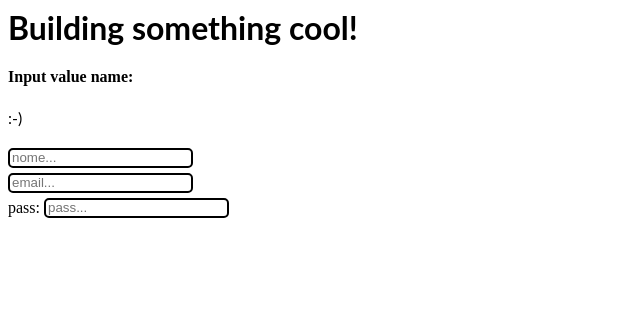
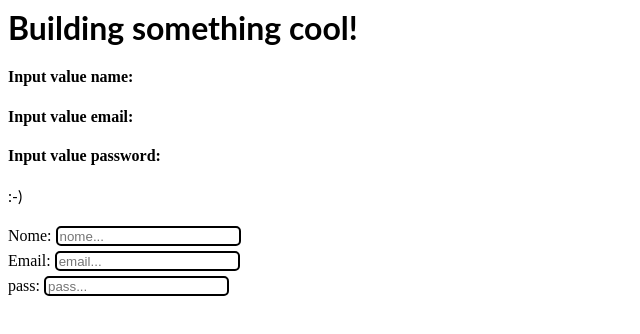
Before and after one commit to wjuniorw/react-hooks-and-cutom-forms, a React (Create React App) app: page / in a window 1280 px wide. Shown: the top 334 px of the page, without its empty margins (0-640 px from the left). Built offline with nearby package versions, Linux system fonts and the light colour scheme.

Commit message:
1 file modified

```diff
--- a/src/App.js
+++ b/src/App.js
@@ -4,23 +4,36 @@ import "./style.css";
 import { useFormValues, Form, Input } from "./hooks";
 
 const formShape = [
-  { name: "nome", type: "text", required: true, placeholder: "nome..." },
-  { name: "email", type: "text", required: true, placeholder: "email..." },
+  {
+    name: "name",
+    label: "Nome: ",
+    type: "text",
+    required: true,
+    placeholder: "nome...",
+    validations: []
+  },
+  {
+    name: "email",
+    label: "Email:",
+    type: "text",
+    required: true,
+    placeholder: "email...",
+    validations: ["email"]
+  },
   {
     name: "password",
     type: "password",
     required: true,
     placeholder: "pass...",
-    label: "pass:"
+    label: "pass:",
+    validations: ["password"]
   }
 ];
 
-const initial = { name: "" };
+const initial = { name: "", email: "", password: "" };
+
 export default function App() {
   const { values, ...hook } = useFormValues(initial);
-  useEffect(() => {
-    console.log(values);
-  }, [values]);
   return (
     <div>
       <h1>Building something cool!</h1>
@@ -30,9 +43,7 @@ export default function App() {
         </h4>
       ))}
       <p> :-)</p>
-      <Form data={formShape} values={values} {...hook}>
-        {/* <Input {...hook} /> */}
-      </Form>
+      <Form data={formShape} values={values} {...hook} />
     </div>
   );
 }
```
